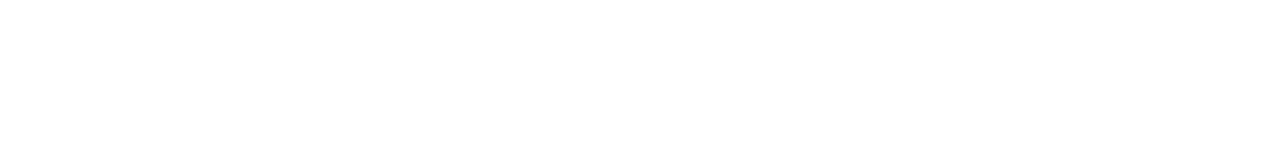
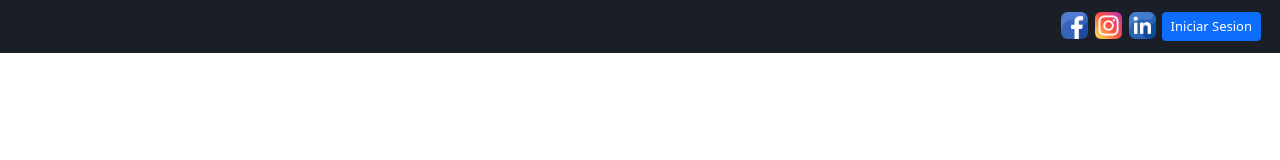
Before and after one commit to facundopereyra554/portfrontend, a plain HTML site: page index.html in a window 1280 px wide. Drawn offline with nearby package versions, Linux system fonts and the light colour scheme.

Commit message:
Creacion del nav

```diff
--- a/index.html
+++ b/index.html
@@ -1,13 +1,30 @@
 <!DOCTYPE html>
 <html lang="en">
-<head>
-    <meta charset="UTF-8">
-    <meta http-equiv="X-UA-Compatible" content="IE=edge">
-    <meta name="viewport" content="width=device-width, initial-scale=1.0">
-    <title>Document</title>
-</head>
-<body>
+  <head>
+    <meta charset="utf-8">
+    <meta name="viewport" content="width=device-width, initial-scale=1">
+    <title>Facundo Pereyra</title>
+    <link rel="stylesheet" href="./styles/styles.css">
+    <link href="https://cdn.jsdelivr.net/npm/bootstrap@5.2.2/dist/css/bootstrap.min.css" rel="stylesheet" integrity="sha384-Zenh87qX5JnK2Jl0vWa8Ck2rdkQ2Bzep5IDxbcnCeuOxjzrPF/et3URy9Bv1WTRi" crossorigin="anonymous">
+  </head>
+  <body>
+    <section class="banner">
+        <div class="container-fluid text-end navop">
+            <nav class="op p-3">
+                <a href="#"><img src="./img/facebook.png" alt="LogoFacebook"></a>
+                <a href="#"><img src="./img/instagram.png" alt="LogoInstagram"></a>
+                <a href="#"><img src="./img/linkedin.png" alt="LogoInstagram"></a>
+                <a class="btn btn-primary" href="./login.html">Iniciar Sesion</a>
+<!--               <a class="btn btn-primary" href="./login.html">Registrarse</a>-->
+            </nav>
+        </div>
+    </section>
 
-</body>
-<script src="./scripts/app.js"></script>
+
+
+
+
+
+    <script src="https://cdn.jsdelivr.net/npm/bootstrap@5.2.2/dist/js/bootstrap.bundle.min.js" integrity="sha384-OERcA2EqjJCMA+/3y+gxIOqMEjwtxJY7qPCqsdltbNJuaOe923+mo//f6V8Qbsw3" crossorigin="anonymous"></script>
+  </body>
 </html>
--- a/styles/styles.css
+++ b/styles/styles.css
@@ -0,0 +1,35 @@
+:root{
+    --pri:#1A1E26;
+    --sec:#323640;
+    --ter:#656A73;
+    --cuar:#979DA6;
+    --quint:#B0B7BF;
+}
+*{
+    text-decoration: none;
+    margin: 0;
+}
+html {
+    box-sizing: border-box;
+    font-size: 62.5%; /* 1 rem = 10px */
+}
+*, *:before, *:after {
+    box-sizing: inherit;
+}
+body{
+    margin: 0;
+    background-color: var(--cuar);
+}
+
+/*Nav*/
+.navop{
+    background-color: var(--pri);
+}
+.op>a{
+    margin: 0.2rem;
+    font-size: 1.3rem;
+}
+.op>a>img{
+    width: 2.7rem;
+    height: 2.7rem;
+}
```
Also changed, not shown: img/facebook.png (added), img/instagram.png (added), img/linkedin.png (added).
